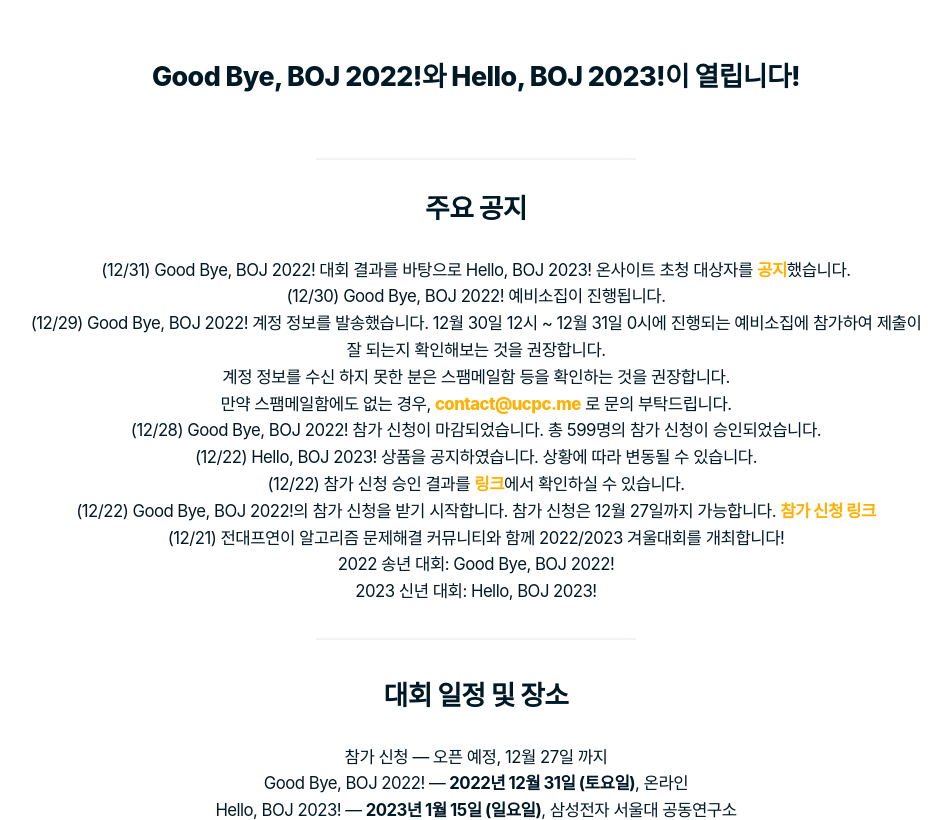
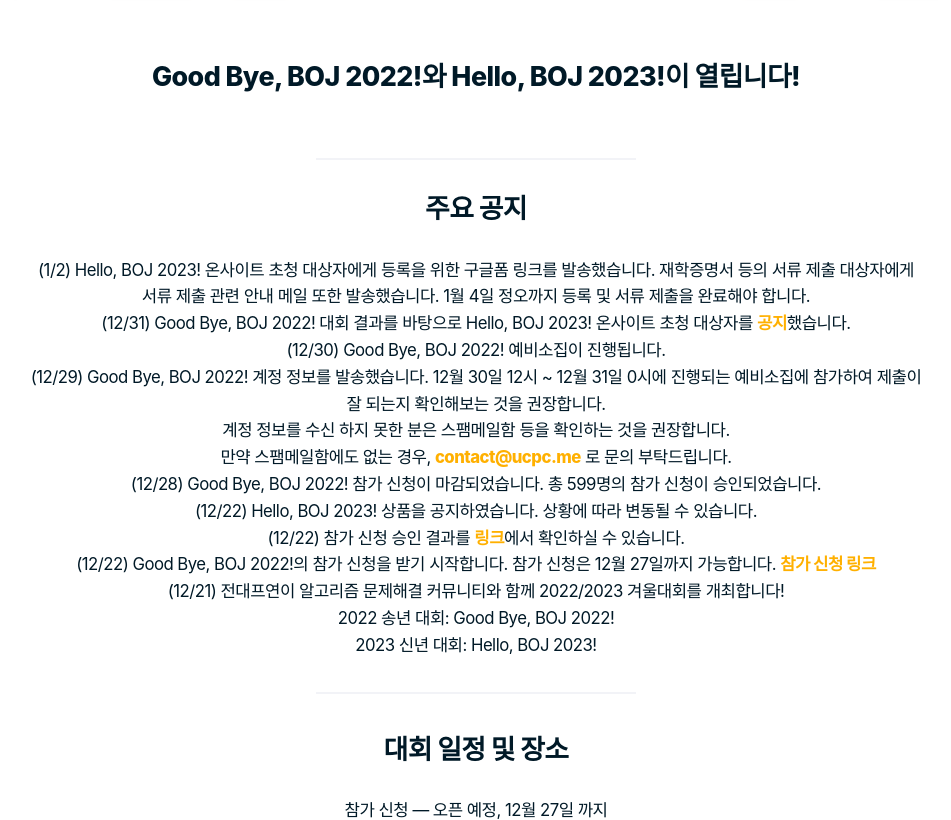
Before and after one commit to ucpcc/2022w, a Jekyll site: the page built from index.md, in a window 1280 px wide and 900 px high, scrolled down 1256 px, cut to the strip 0-820 px from the top of the window. Shown: the whole strip, without its empty margins (164-1115 px from the left). Built offline with Jekyll 4.4.1, drawn with Linux system fonts in a browser that asks for light colours; some web fonts are replaced.

Commit message:
feat: announcement about registration

```diff
--- a/index.md
+++ b/index.md
@@ -5,6 +5,7 @@ title: 2022/2023 겨울대회
 
 ## 주요 공지
 
+- (1/2) Hello, BOJ 2023! 온사이트 초청 대상자에게 등록을 위한 구글폼 링크를 발송했습니다. 재학증명서 등의 서류 제출 대상자에게 서류 제출 관련 안내 메일 또한 발송했습니다. 1월 4일 정오까지 등록 및 서류 제출을 완료해야 합니다.
 - (12/31) Good Bye, BOJ 2022! 대회 결과를 바탕으로 Hello, BOJ 2023! 온사이트 초청 대상자를 [공지](https://www.acmicpc.net/board/view/106577)했습니다.
 - (12/30) Good Bye, BOJ 2022! 예비소집이 진행됩니다.
 - (12/29) Good Bye, BOJ 2022! 계정 정보를 발송했습니다. 12월 30일 12시 ~ 12월 31일 0시에 진행되는 예비소집에 참가하여 제출이 잘 되는지 확인해보는 것을 권장합니다.
```
